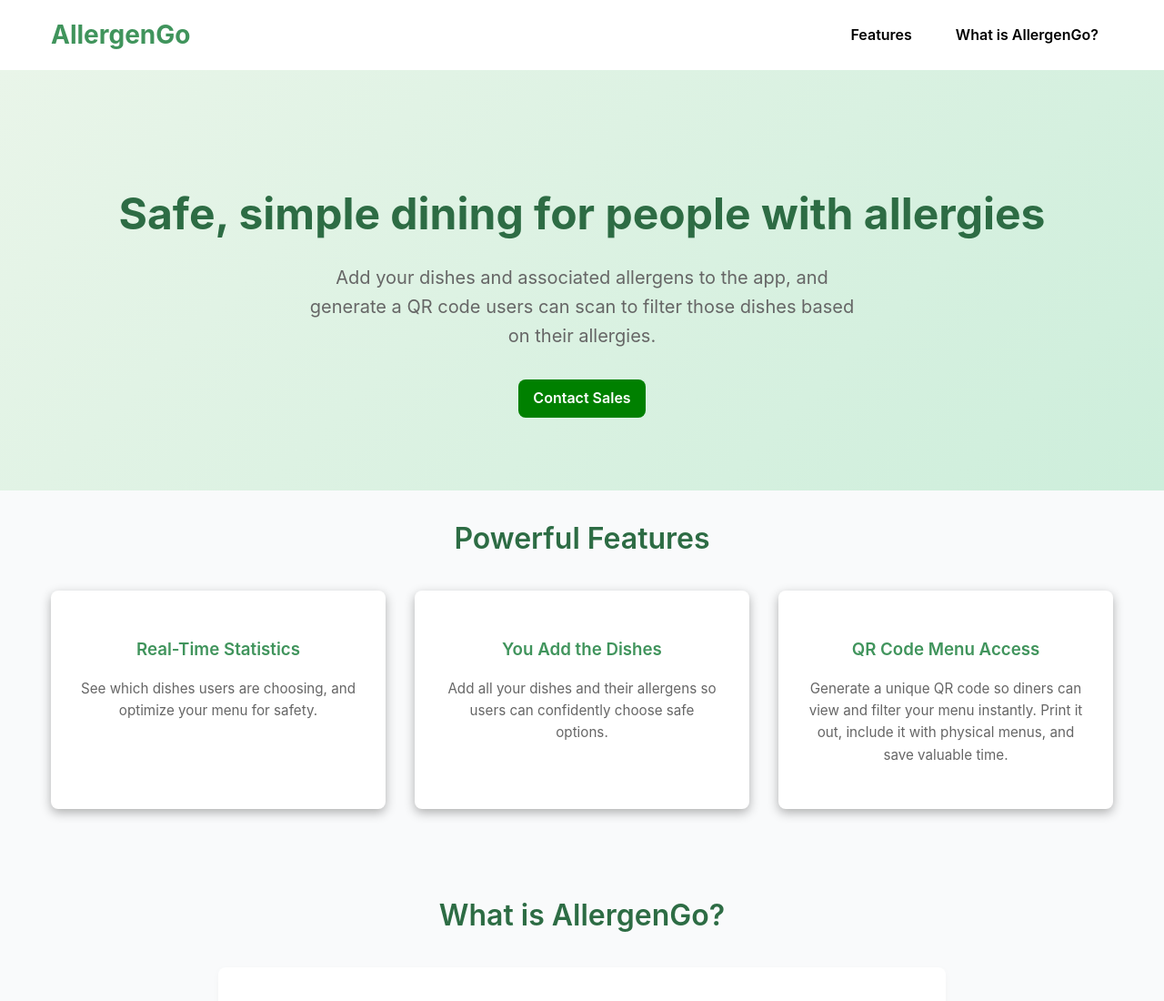
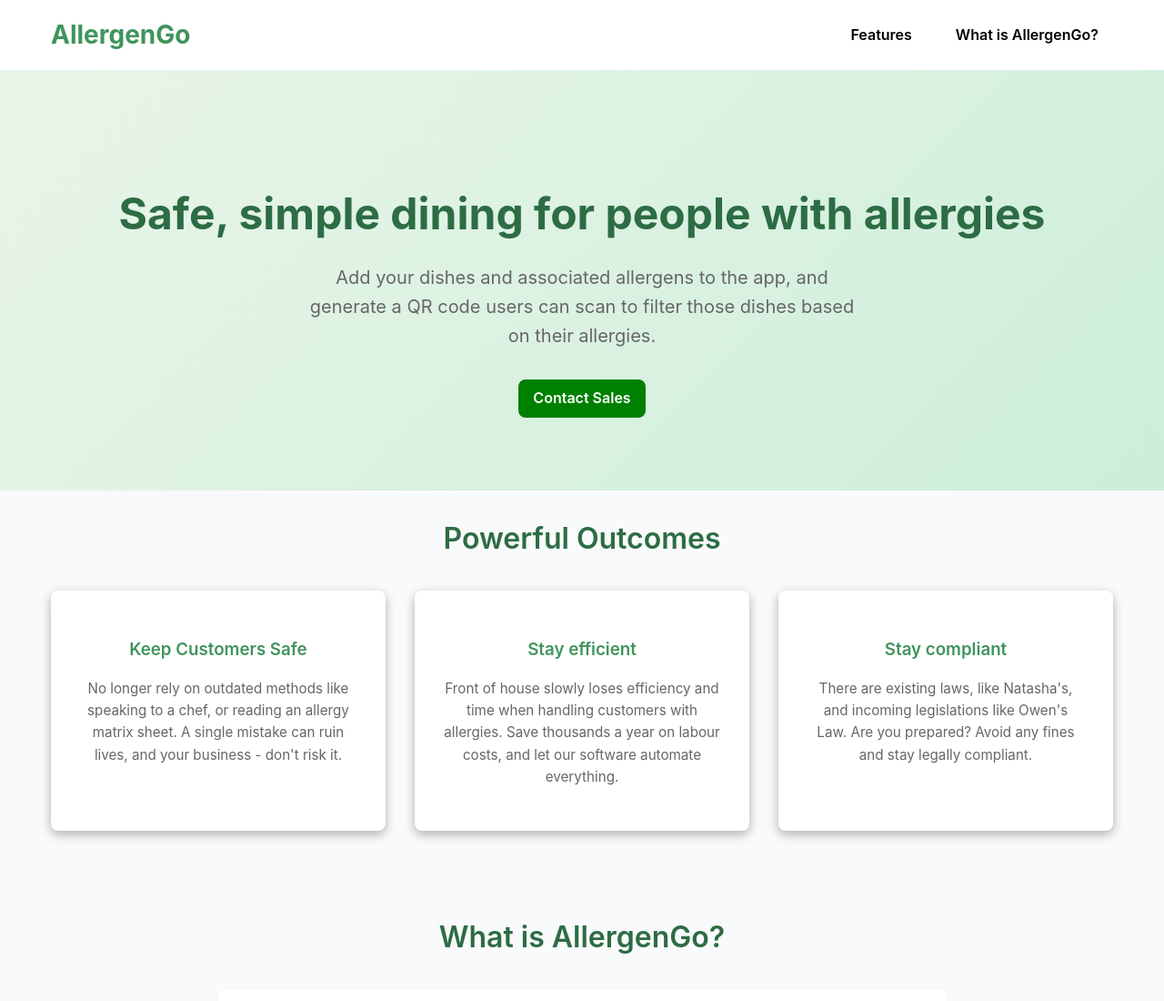
Before and after one commit to Shaan-AllergenGo/AllergenGo-Marketing-Site, a plain HTML site: page index.html in a window 1280 px wide. Shown: the top 1100 px of the page at 91% size. Drawn offline with Linux system fonts and the light colour scheme.

Commit message:
wording changes- sell the outcome not features

```diff
--- a/index.html
+++ b/index.html
@@ -235,19 +235,22 @@
         </section>
 
         <section id="features" class="container">
-            <h2 class="section-title">Powerful Features</h2>
+            <h2 class="section-title">Powerful Outcomes</h2>
             <div class="features-grid">
                 <div class="feature">
-                    <h3>Real-Time Statistics</h3>
-                    <p>See which dishes users are choosing, and optimize your menu for safety.</p>
+                    <h3>Keep Customers Safe</h3>
+                    <p>No longer rely on outdated methods like speaking to a chef, or reading an allergy matrix sheet.
+                        A single mistake can ruin lives, and your business - don't risk it.</p>
                 </div>
                 <div class="feature">
-                    <h3>You Add the Dishes</h3>
-                    <p>Add all your dishes and their allergens so users can confidently choose safe options.</p>
+                    <h3>Stay efficient</h3>
+                    <p>Front of house slowly loses efficiency and time when handling customers with allergies. Save thousands a year on labour costs,
+                        and let our software automate everything.
+                    </p>
                 </div>
                 <div class="feature">
-                    <h3>QR Code Menu Access</h3>
-                    <p>Generate a unique QR code so diners can view and filter your menu instantly. Print it out, include it with physical menus, and save valuable time.</p>
+                    <h3>Stay compliant</h3>
+                    <p>There are existing laws, like Natasha's, and incoming legislations like Owen's Law. Are you prepared? Avoid any fines and stay legally compliant.</p>
                 </div>
             </div>
         </section>
```
